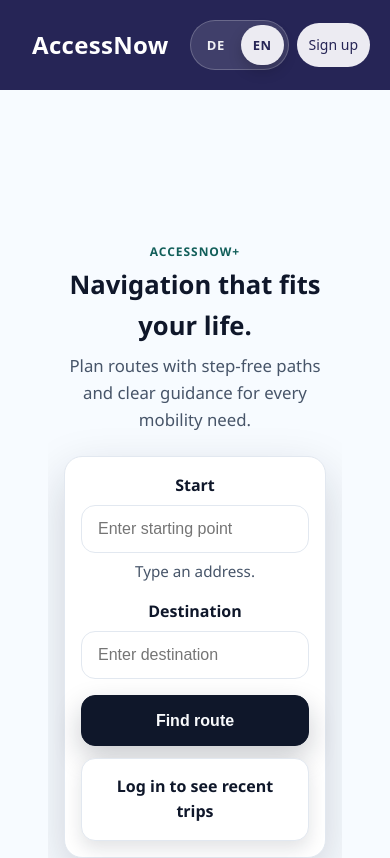
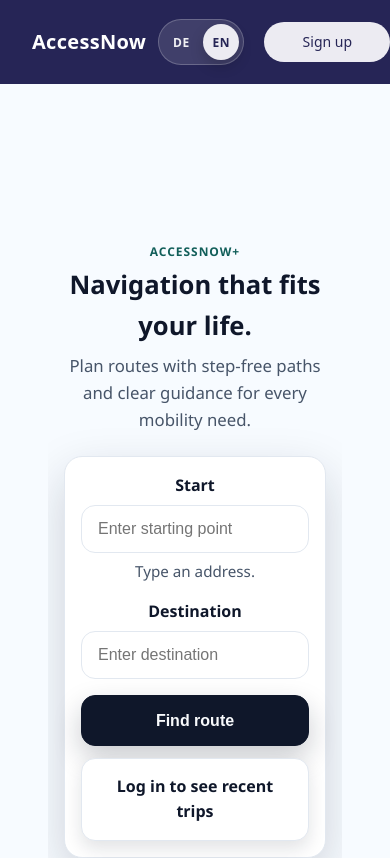
Before and after one commit to Its-Marie/accessnow-frontend, a React (Vite) app: page / in a window 390 px wide. Shown: the top 858 px of the page. Built offline with nearby package versions, Linux system fonts and the light colour scheme; no server answers.

Commit message:
fix: mobile layout, header & spacing improvements

```diff
--- a/src/components/Header.css
+++ b/src/components/Header.css
@@ -227,21 +227,22 @@
    MOBILE RESPONSIVE HEADER
    ===================================================== */
 
-@media (max-width: 768px) {
+@media (max-width: 480px) {
   .an-header .an-container {
     padding: 16px 20px;
   }
 
   .brand {
-    font-size: 24px;
+    font-size: 20px;
+    white-space: nowrap;
   }
 
   .nav-right {
-    gap: 10px;
+    gap: 8px;
   }
 
   .nav-links {
-    gap: 12px;
+    gap: none;
   }
 
   .nav-links a {
@@ -255,17 +256,16 @@
   }
 
   .nav-cta {
-    width: auto;
-    height: 44px;
-    padding: 0 16px;
-    font-size: 16px;
-    margin-left: 0;
+    padding: 0 12px;
+    font-size: 14px;
+    height: 40px;
   }
 
   .lang-toggle__btn {
-    min-width: 40px;
-    min-height: 40px;
-    font-size: 13px;
+    min-width: 36px;
+    min-height: 36px;
+    padding: 0 8px;
+    font-size: 12px;
   }
 }
 
--- a/src/pages/home/Home.css
+++ b/src/pages/home/Home.css
@@ -1,7 +1,7 @@
 .landing {
   max-width: 1280px;
   margin: 0 auto;
-  padding: 160px 22px 72px;
+  padding: 100px 22px 72px;
 }
 
 .landing-hero {
@@ -219,7 +219,7 @@
 
 @media (max-width: 520px) {
    .landing {
-     padding: 120px 16px 72px;
+     padding: 80px 16px 72px;
      overflow-x: hidden;
   }
    .landing-hero {
```
